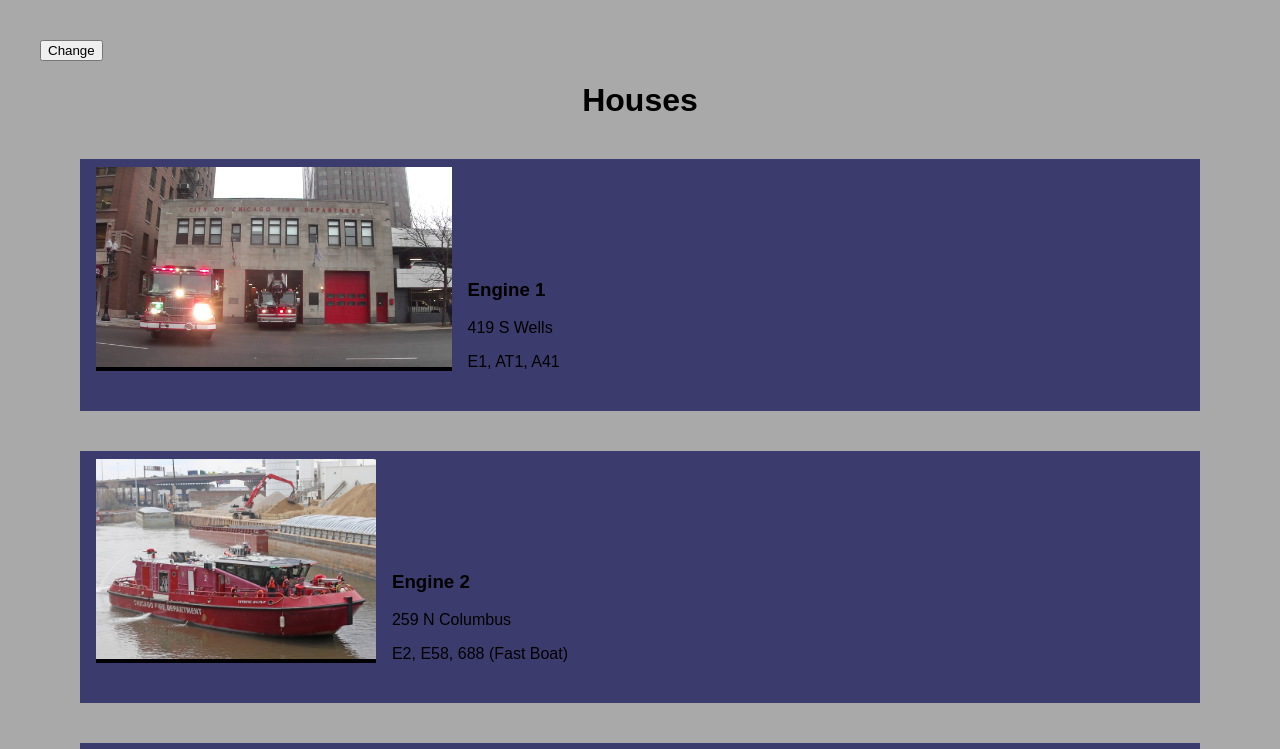
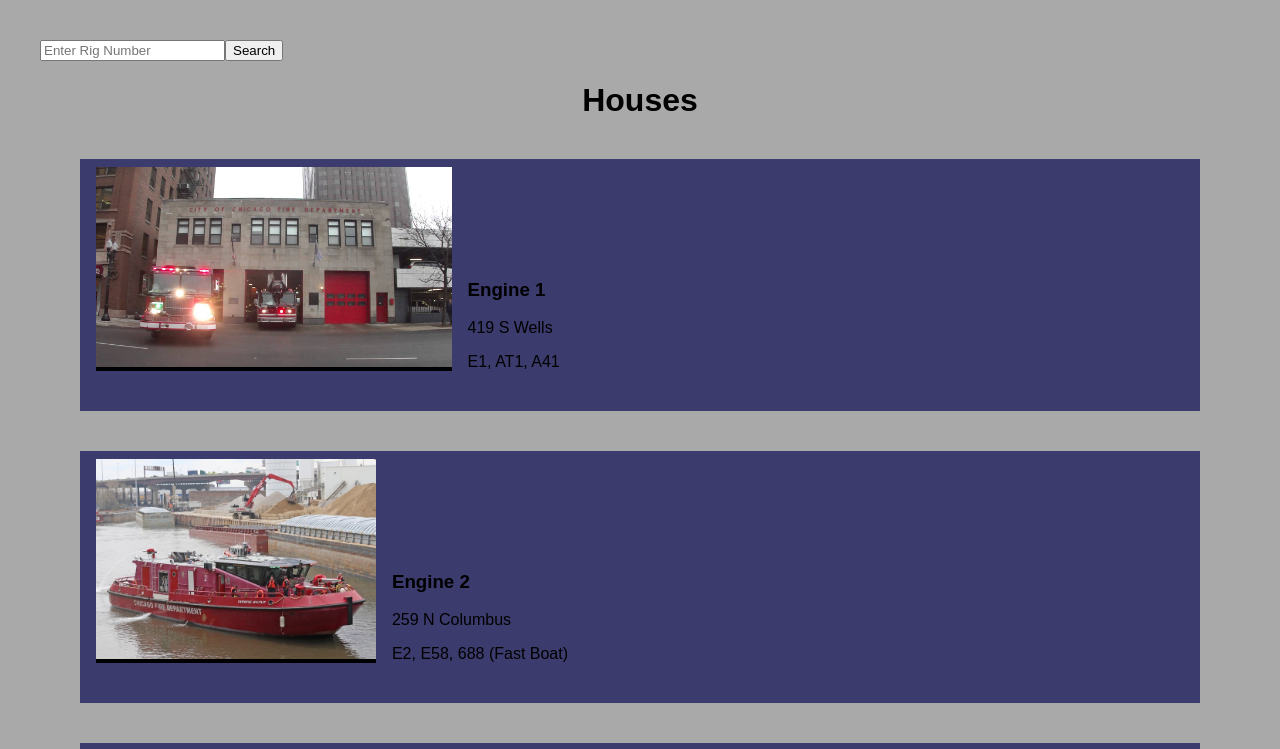
Before and after one commit to christopherfanning/cfd.list.react, a React (Create React App) app: page / in a window 1280 px wide. Shown: the top 749 px of the page. Built offline with nearby package versions, Linux system fonts and the light colour scheme.

Commit message:
Search function returns indices of matches

```diff
--- a/src/App.js
+++ b/src/App.js
@@ -17,6 +17,7 @@ function App() {
           </Person>
         );
       })}
+      {/* {(house = house.shift)} */}
     </div>
   );
 }
--- a/src/Search.js
+++ b/src/Search.js
@@ -1,17 +1,32 @@
 import React, { Component } from "react";
+import house from "./Data";
 
 export default class Search extends Component {
-  change() {
-    //Update the list.
+  search() {
     console.log("I got a click");
+    let matches = [];
+    let searchStr = "19";
+    const regexp = new RegExp(searchStr, "i");
+
+    house.map((value, index) => {
+      let searched = house[index].rigs.includes(searchStr);
+
+      if (searched === true) {
+        matches.push(index);
+      }
+      console.log(matches);
+      return matches;
+    });
+
     return;
   }
 
   render() {
     return (
       <div>
-        <button id="change" onClick={this.change}>
-          Change
+        <input type="text" placeholder="Enter Rig Number" />
+        <button id="search" onClick={this.search}>
+          Search
         </button>
       </div>
     );
```
Also changed, not shown: 1 other file (tests, documents, lock files or other folders).
